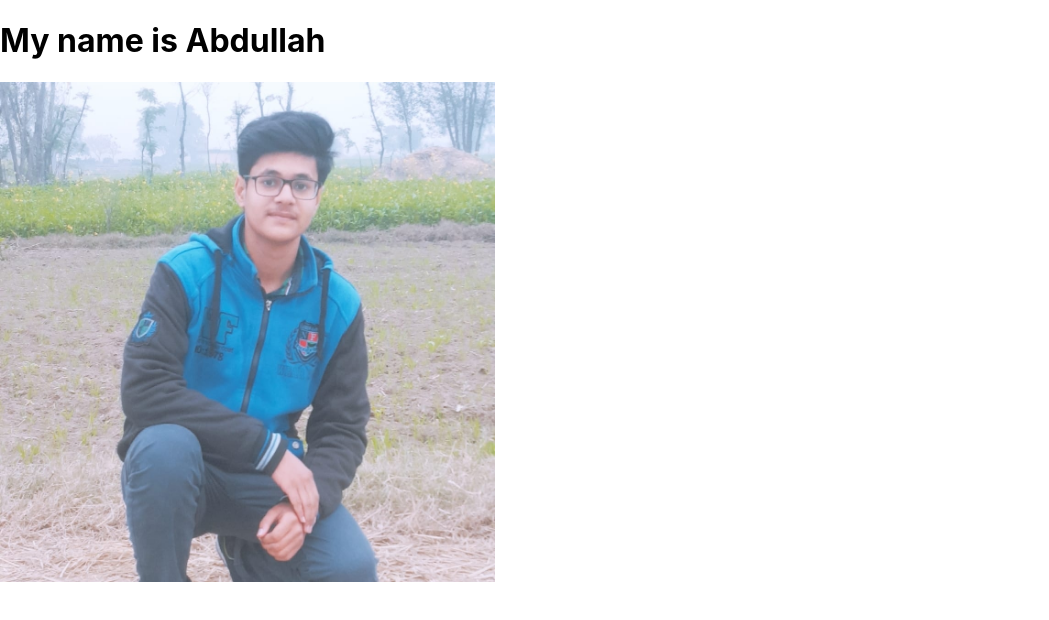
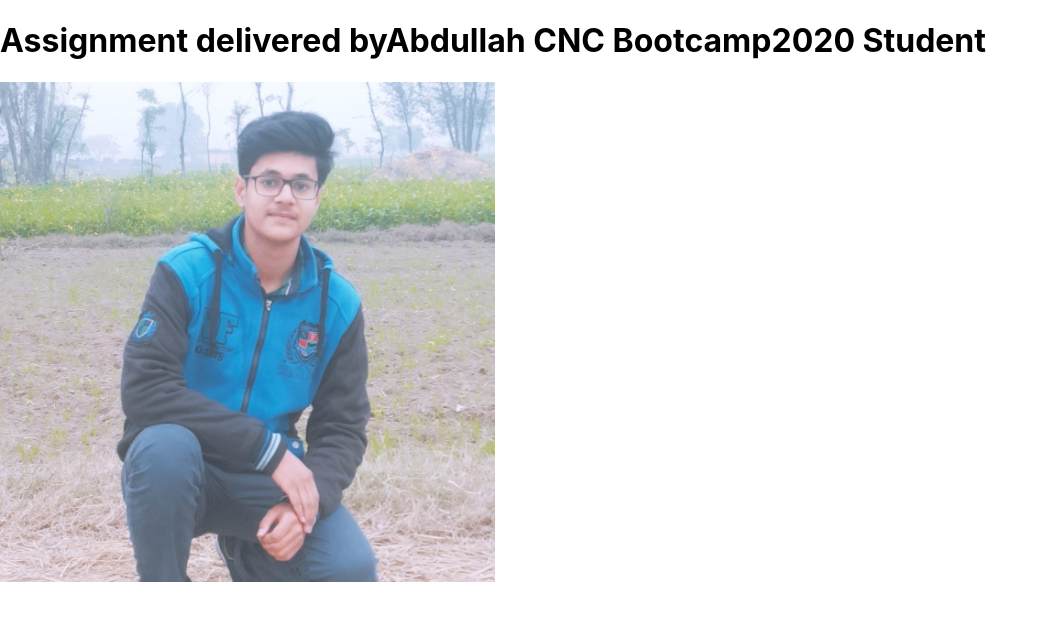
Before and after one commit to WithAbdullah/project3, a React (Create React App) app: page / in a window 1280 px wide. Shown: the top 620 px of the page, without its empty margins (0-1049 px from the left). Built offline with nearby package versions, Linux system fonts and the light colour scheme.

Commit message:
update name

```diff
--- a/src/myportfolio.js
+++ b/src/myportfolio.js
@@ -3,7 +3,7 @@ import './App.css';
 function Name(props){
     return(
         <div>
-    <h1>My name is {props.Myname}</h1>
+    <h1>Assignment delivered by{props.Myname} CNC Bootcamp2020 Student</h1>
     <img src="/images/abdullah.jpg" alt="abdullah" />
     </div>
 
```
